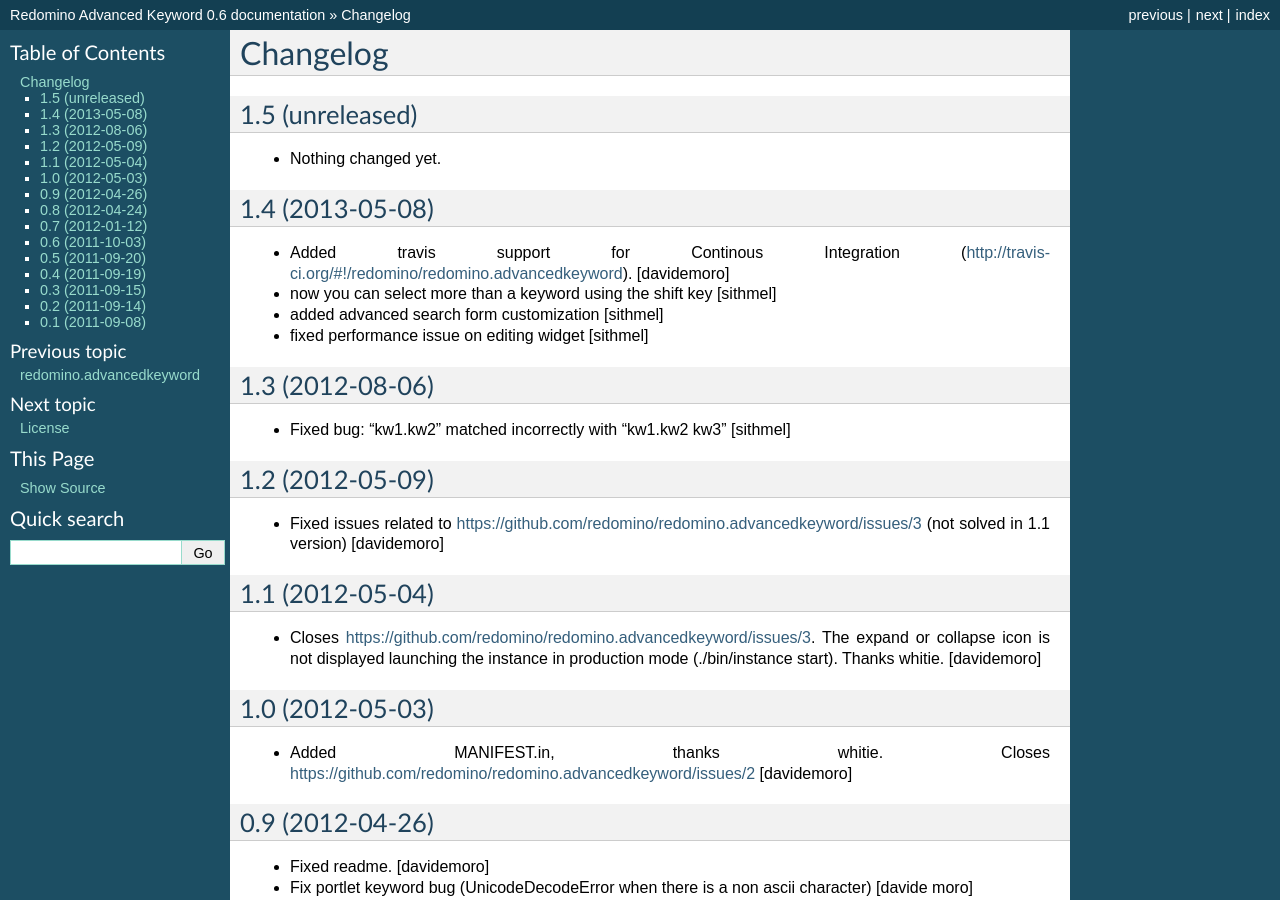
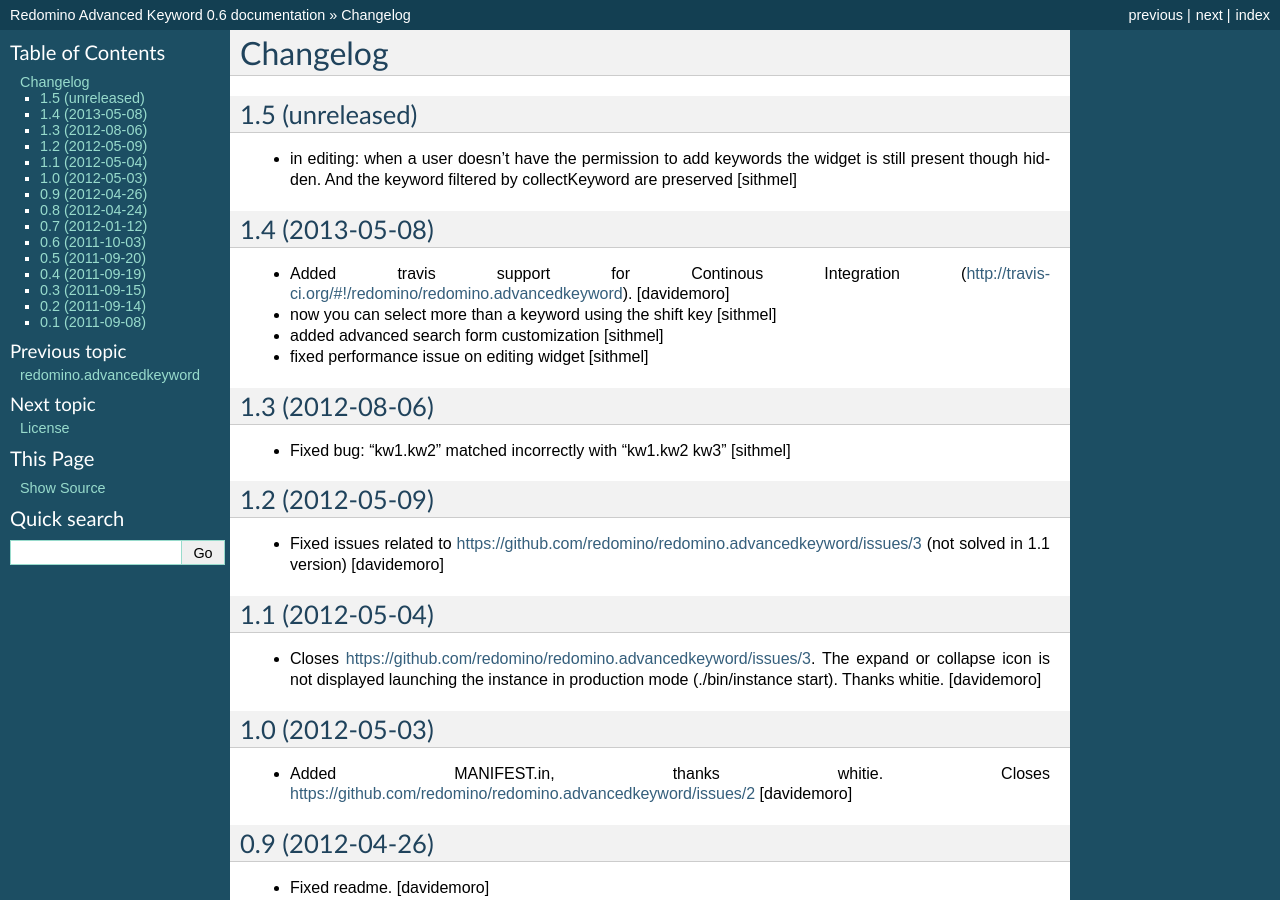
Before and after one commit to redomino/redomino.advancedkeyword, a Sphinx documentation site: the page built from docs/HISTORY.txt, in a window 1280 px wide and 900 px high. Built offline with Sphinx 7.4.7, drawn with Linux system fonts in a browser that asks for light colours.

Commit message:
changed editing widget (hidden instead of removed in a few cases)

```diff
--- a/docs/HISTORY.txt
+++ b/docs/HISTORY.txt
@@ -4,7 +4,9 @@
 1.5 (unreleased)
 ----------------
 
-- Nothing changed yet.
+- in editing: when a user doesn't have the permission to add keywords the
+  widget is still present though hidden. And the keyword filtered by collectKeyword
+  are preserved [sithmel]
 
 
 1.4 (2013-05-08)
```
Also changed, not shown: 1 other file.
